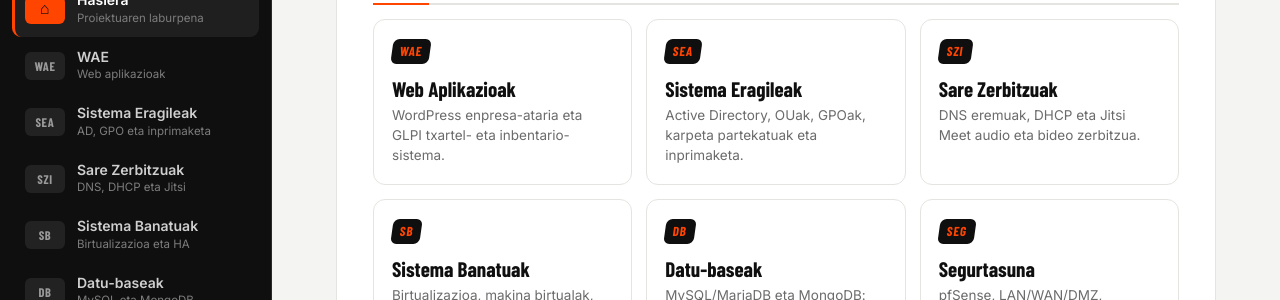
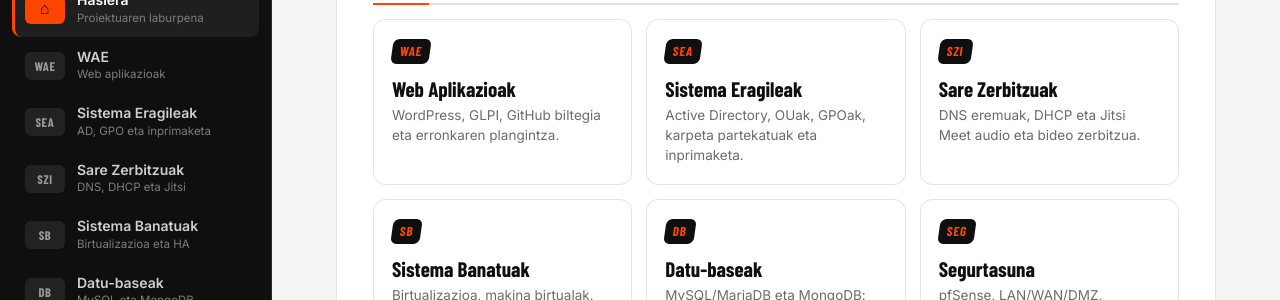
Before and after one commit to Lukennnn/3.-taldea---1.-erronka, a Jekyll site: the page built from 0-index.md, in a window 1280 px wide and 900 px high, scrolled down 377 px. Shown: the part 153-453 px from the top of the window. Built offline with Jekyll 4.4.1, drawn with Linux system fonts in a browser that asks for light colours; some web fonts are replaced; our own code applies the rules of GitHub Pages for plain Markdown files.

Commit message:
Modify WAE card description in 0-index.md
Updated the description for the WAE card to include GitHub repository and project planning.

```diff
--- a/0-index.md
+++ b/0-index.md
@@ -31,7 +31,7 @@ title: Hasiera
 <section class="home-section">
   <h2>Dokumentazioa</h2>
   <div class="cards">
-    <a class="card" href="{{ '/1-wae.html' | relative_url }}"><span class="card-code">WAE</span><span class="card-title">Web Aplikazioak</span><span class="card-desc">WordPress enpresa-ataria eta GLPI txartel- eta inbentario-sistema.</span></a>
+    <a class="card" href="{{ '/1-wae.html' | relative_url }}"><span class="card-code">WAE</span><span class="card-title">Web Aplikazioak</span><span class="card-desc">WordPress, GLPI, GitHub biltegia eta erronkaren plangintza.</span></a>
     <a class="card" href="{{ '/2-sistema-eragileak.html' | relative_url }}"><span class="card-code">SEA</span><span class="card-title">Sistema Eragileak</span><span class="card-desc">Active Directory, OUak, GPOak, karpeta partekatuak eta inprimaketa.</span></a>
     <a class="card" href="{{ '/3-sare-zerbitzuak.html' | relative_url }}"><span class="card-code">SZI</span><span class="card-title">Sare Zerbitzuak</span><span class="card-desc">DNS eremuak, DHCP eta Jitsi Meet audio eta bideo zerbitzua.</span></a>
     <a class="card" href="{{ '/4-sistema-banatuak.html' | relative_url }}"><span class="card-code">SB</span><span class="card-title">Sistema Banatuak</span><span class="card-desc">Birtualizazioa, makina birtualak, edukiontziak eta erabilgarritasun handia.</span></a>
```
